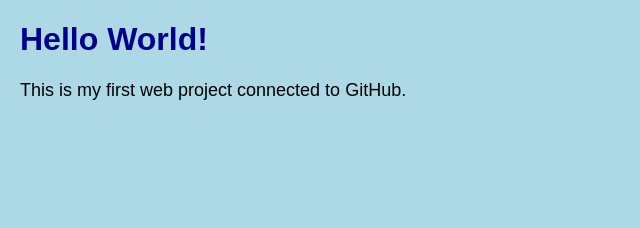
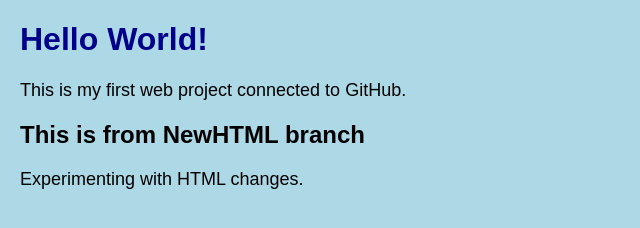
Before and after one commit to animeshv063/MyWebProject, a plain HTML site: page index.html in a window 1280 px wide. Shown: the whole page, without its empty margins (0-640 px from the left). Drawn offline with Linux system fonts and the light colour scheme.

Commit message:
Updated index.html with new heading and paragraph in NewHTML branch

```diff
--- a/index.html
+++ b/index.html
@@ -7,6 +7,9 @@
 <body>
   <h1>Hello World!</h1>
   <p>This is my first web project connected to GitHub.</p>
+  <h2>This is from NewHTML branch</h2>
+  <p>Experimenting with HTML changes.</p>
+
   <script src="Assets/app.js"></script>
 </body>
 </html>
```
